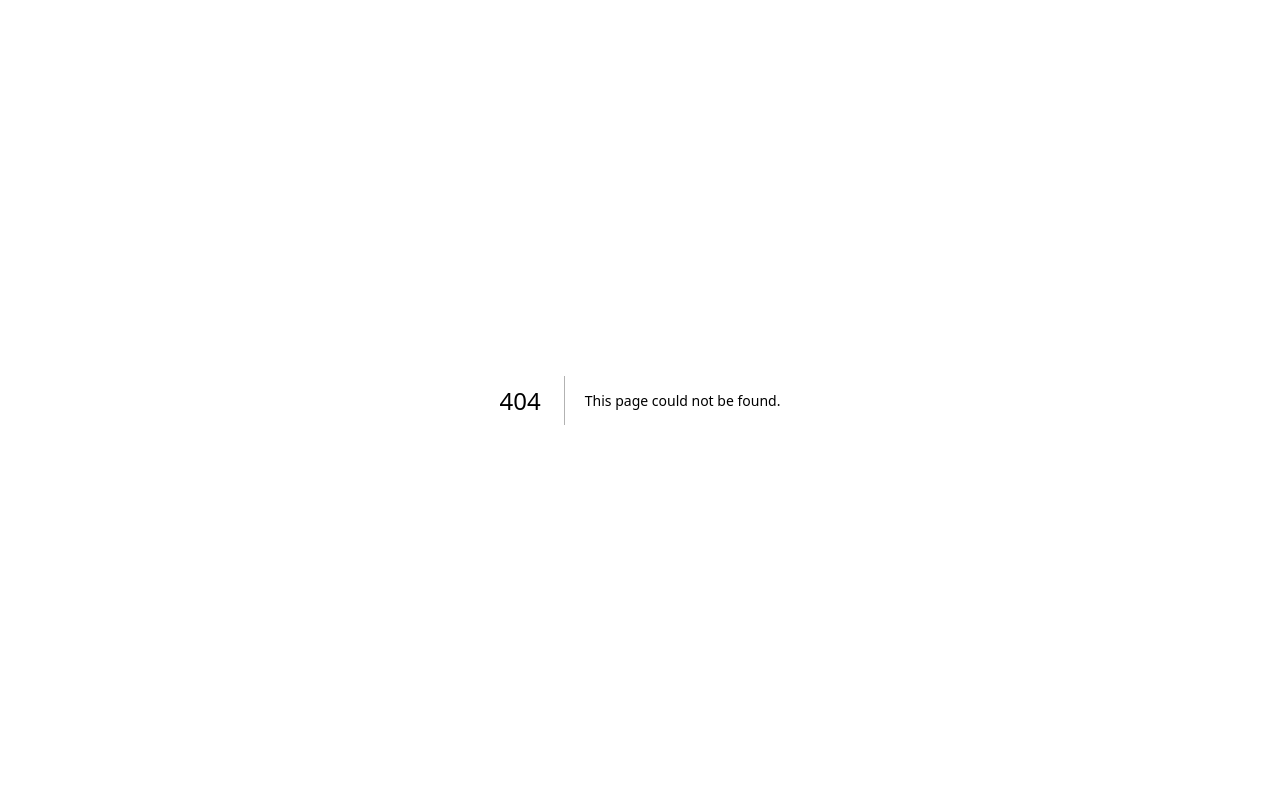
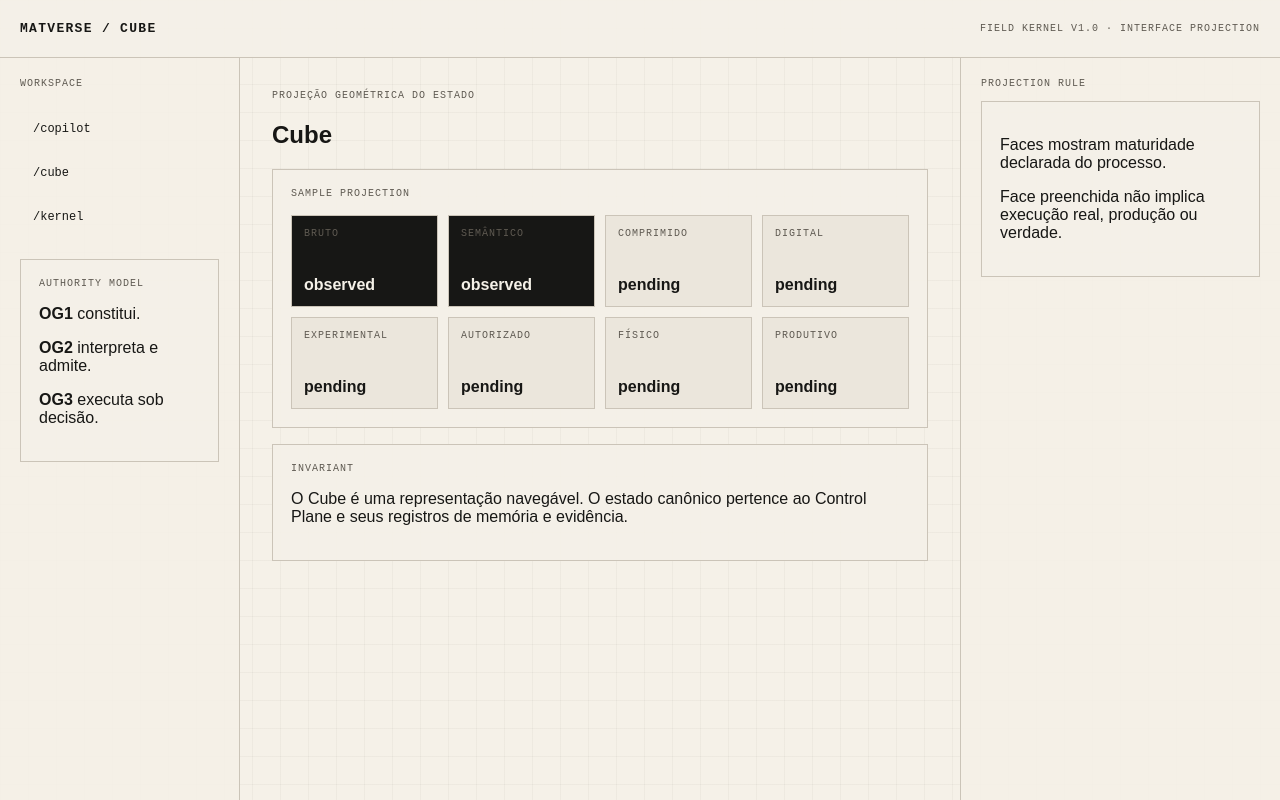
Before and after one commit to matverse-acoa/CUBE, a Next.js app: page /cube in a window 1280 px wide. Before the commit this address had no page. Built offline with nearby package versions, Linux system fonts and the light colour scheme.

Commit message:
feat(cube): add geometric state projection route

```diff
--- /dev/null
+++ b/app/cube/page.tsx
@@ -0,0 +1,46 @@
+import { WorkspaceChrome } from "@/components/workspace-chrome";
+
+const faces = [
+  ["Bruto", "filled"],
+  ["Semântico", "filled"],
+  ["Comprimido", "stroke"],
+  ["Digital", "stroke"],
+  ["Experimental", "stroke"],
+  ["Autorizado", "stroke"],
+  ["Físico", "stroke"],
+  ["Produtivo", "stroke"],
+] as const;
+
+export default function CubePage() {
+  return (
+    <WorkspaceChrome
+      title="Cube"
+      subtitle="projeção geométrica do estado"
+      inspector={
+        <>
+          <div className="eyebrow">Projection rule</div>
+          <div className="panel" style={{ marginTop: 12 }}>
+            <p>Faces mostram maturidade declarada do processo.</p>
+            <p>Face preenchida não implica execução real, produção ou verdade.</p>
+          </div>
+        </>
+      }
+    >
+      <section className="panel">
+        <div className="label">Sample projection</div>
+        <div className="cube-grid" style={{ marginTop: 16 }}>
+          {faces.map(([name, state]) => (
+            <article className="face" data-state={state} key={name}>
+              <span className="label">{name}</span>
+              <strong>{state === "filled" ? "observed" : "pending"}</strong>
+            </article>
+          ))}
+        </div>
+      </section>
+      <section className="panel">
+        <div className="label">Invariant</div>
+        <p>O Cube é uma representação navegável. O estado canônico pertence ao Control Plane e seus registros de memória e evidência.</p>
+      </section>
+    </WorkspaceChrome>
+  );
+}
```
